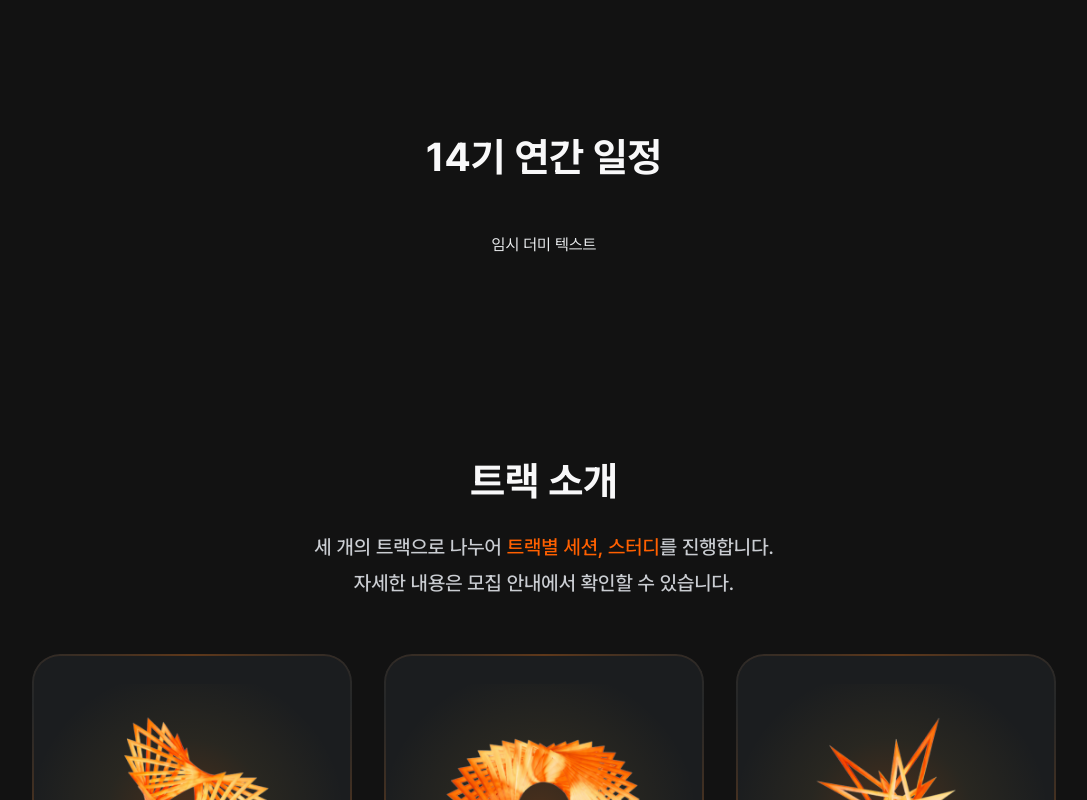
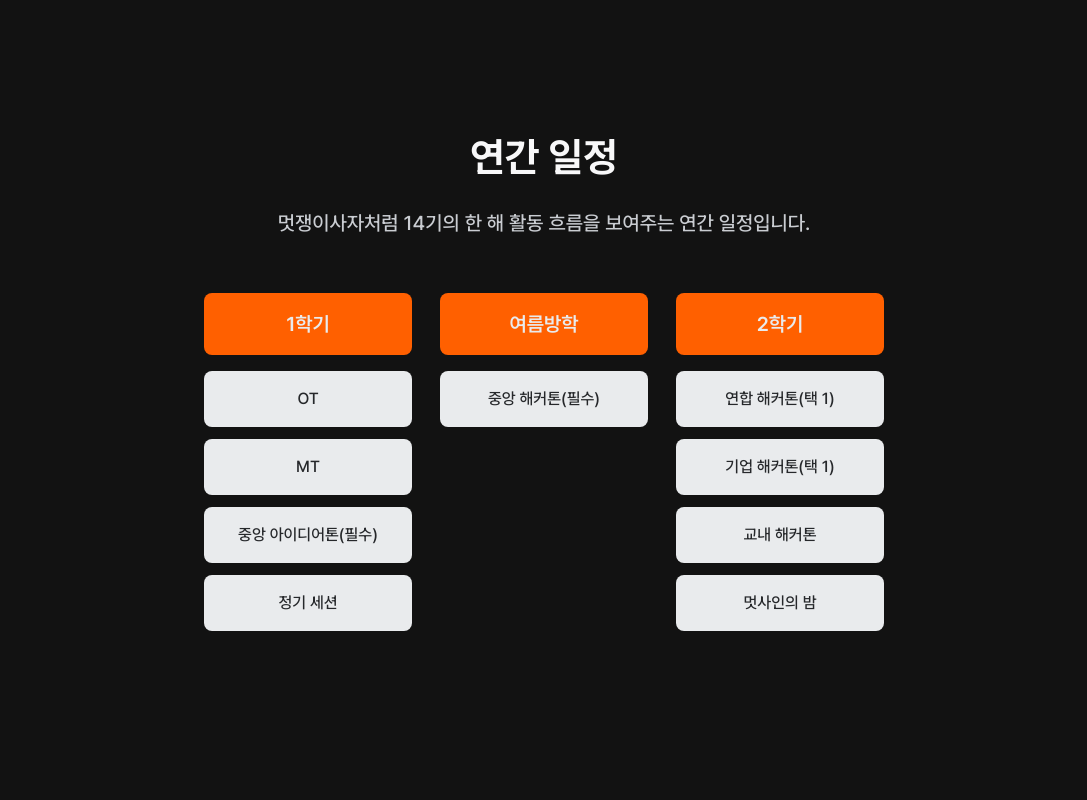
Before and after one commit to LikeLion-at-KMU/14th-Page, a Next.js app: page / in a window 1280 px wide. Shown: the part 2720-3520 px from the top of the page, without its empty margins (96-1183 px from the left). Built offline with nearby package versions, Linux system fonts and the light colour scheme.

Commit message:
Feat: 연간 일정 컴포넌트 추가

```diff
--- a/components/Intro/Annual.jsx
+++ b/components/Intro/Annual.jsx
@@ -1,9 +1,64 @@
 import SectionLayout from "@/components/common/SectionLayout";
+
+const schedule = [
+  {
+    period: "1학기",
+    items: ["OT", "MT", "중앙 아이디어톤(필수)", "정기 세션"],
+  },
+  {
+    period: "여름방학",
+    items: ["중앙 해커톤(필수)"],
+  },
+  {
+    period: "2학기",
+    items: ["연합 해커톤(택 1)", "기업 해커톤(택 1)", "교내 해커톤", "멋사인의 밤"],
+  },
+];
+
+function PeriodHeader({ label }) {
+  return (
+    <div className="flex items-center justify-center rounded-lg md:rounded-[8px] bg-[#FF6000] px-[10px] py-2 md:px-4 md:py-4">
+      <span className="text-[10px] md:text-[20px] font-semibold leading-[150%] text-[#E9EBED] text-center">
+        {label}
+      </span>
+    </div>
+  );
+}
+
+function ScheduleItem({ label }) {
+  return (
+    <div className="flex items-center justify-center rounded-[4px] md:rounded-[8px] bg-[#E9EBED] px-[10px] py-2 md:px-4 md:py-4">
+      <span className="text-[10px] md:text-[16px] font-medium leading-[150%] text-[#26282B] text-center">
+        {label}
+      </span>
+    </div>
+  );
+}
+
+function PeriodColumn({ period, items }) {
+  return (
+    <div className="flex w-[108px] md:w-[208px] flex-col gap-2 md:gap-4">
+      <PeriodHeader label={period} />
+      <div className="flex flex-col gap-1 md:gap-3">
+        {items.map((item) => (
+          <ScheduleItem key={item} label={item} />
+        ))}
+      </div>
+    </div>
+  );
+}
 
 export default function Annual() {
   return (
-    <SectionLayout title="14기 연간 일정">
-      <p>임시 더미 텍스트</p>
+    <SectionLayout
+      title="연간 일정"
+      description="멋쟁이사자처럼 14기의 한 해 활동 흐름을 보여주는 연간 일정입니다."
+    >
+      <div className="flex flex-row items-start gap-[10px] md:gap-7">
+        {schedule.map((col) => (
+          <PeriodColumn key={col.period} period={col.period} items={col.items} />
+        ))}
+      </div>
     </SectionLayout>
   );
 }
```
